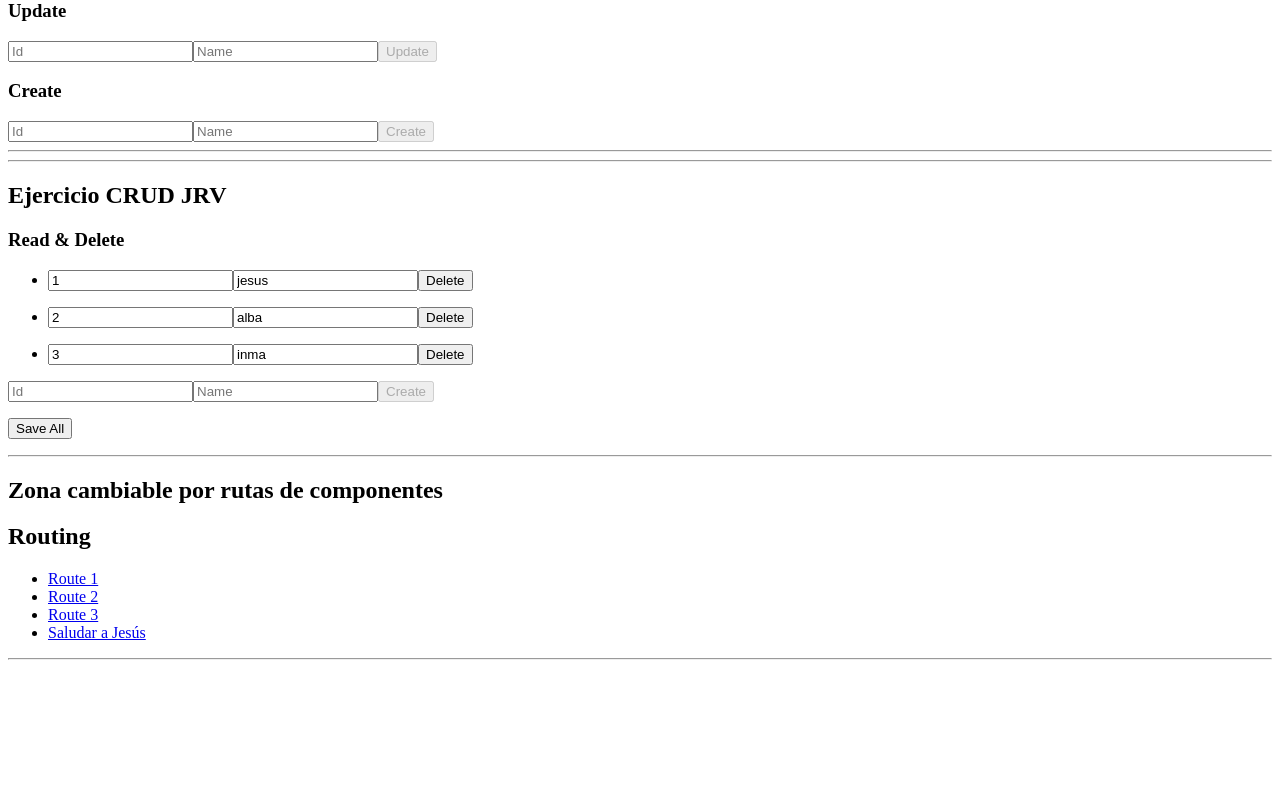
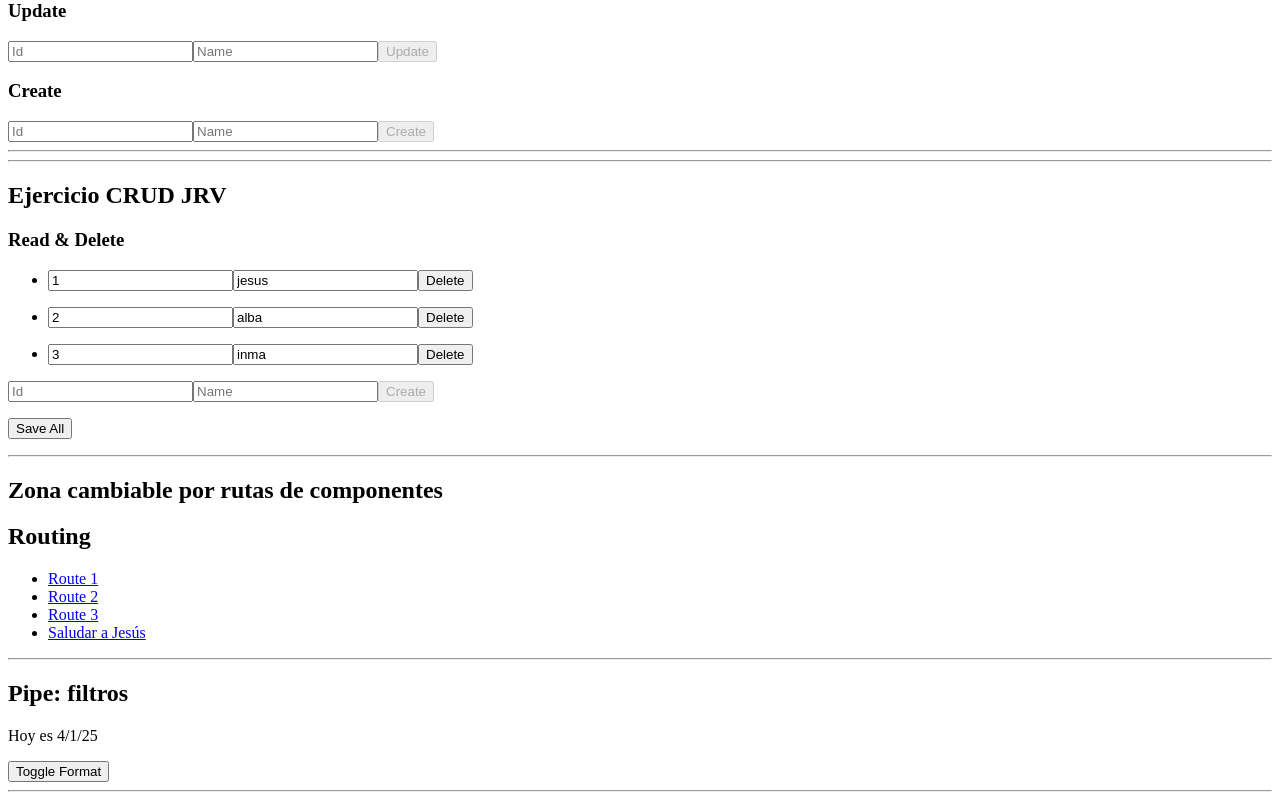
Before and after one commit to js-rom/fenw-angular-demo, an Angular app: page /home in a window 1280 px wide. Shown: the part 1924-2724 px from the top of the page. Before the commit the page ends 2592 px from the top, so only its background shows below. Built offline with nearby package versions, Linux system fonts and the light colour scheme.

Commit message:
add pipe

```diff
--- a/src/app/app.component.html
+++ b/src/app/app.component.html
@@ -43,3 +43,8 @@
 <router-outlet></router-outlet>
 
 <hr>
+
+<h2>Pipe: filtros</h2>
+<app-pipe></app-pipe>
+
+<hr>
--- a/src/app/app.component.ts
+++ b/src/app/app.component.ts
@@ -7,6 +7,7 @@ import { NumberComponent } from './core/number/number.component';
 import { SubCompJrvComponent } from "./sub-comp-jrv/sub-comp-jrv.component";
 import { CrudComponent } from './crud/crud.component';
 import { CrudJrvComponent } from "./crud-jrv/crud-jrv.component";
+import { PipeComponent } from "./pipe/pipe.component";
 
 @Component({
   selector: 'app-root',
@@ -16,7 +17,7 @@ import { CrudJrvComponent } from "./crud-jrv/crud-jrv.component";
     SubCompComponent,
     NumberComponent,
     SubCompJrvComponent,
-    CrudComponent, CrudJrvComponent],
+    CrudComponent, CrudJrvComponent, PipeComponent],
   templateUrl: './app.component.html',
   styleUrl: './app.component.css'
 })
--- /dev/null
+++ b/src/app/pipe/pipe.component.ts
@@ -0,0 +1,17 @@
+import { Component } from '@angular/core';
+import { CommonModule } from '@angular/common';
+
+@Component({
+  selector: 'app-pipe',
+  imports: [CommonModule],
+  template: `<p>Hoy es {{ today | date:format }}</p>
+               <button (click)="toggleFormat()">Toggle Format</button>`,
+  styleUrl: './pipe.component.css'
+})
+export class PipeComponent {
+  today = new Date();
+  toggle = true; // start with true == shortDate
+
+  get format() { return this.toggle ? 'shortDate' : 'fullDate'; }
+  toggleFormat() { this.toggle = !this.toggle; }
+}
```
Also changed, not shown: src/app/pipe/pipe.component.css (added), 1 other file (tests, documents, lock files or other folders).
